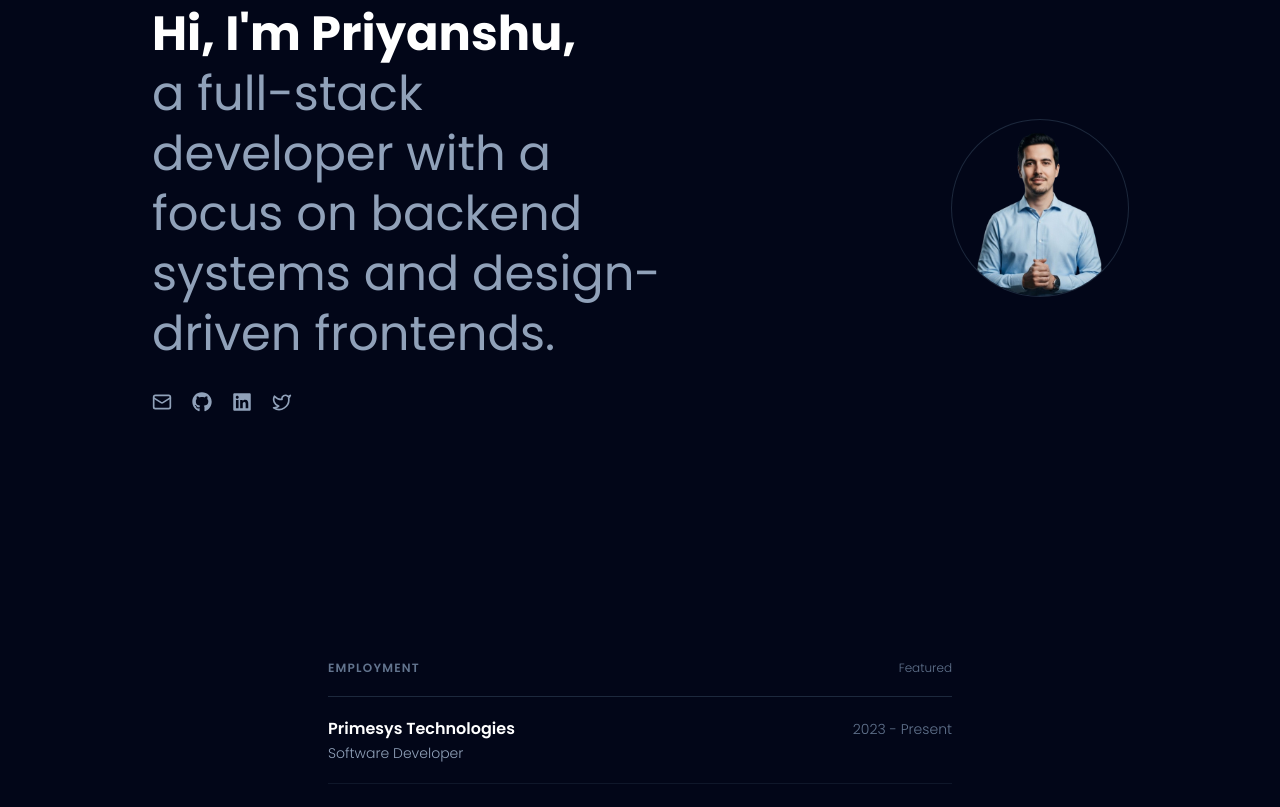
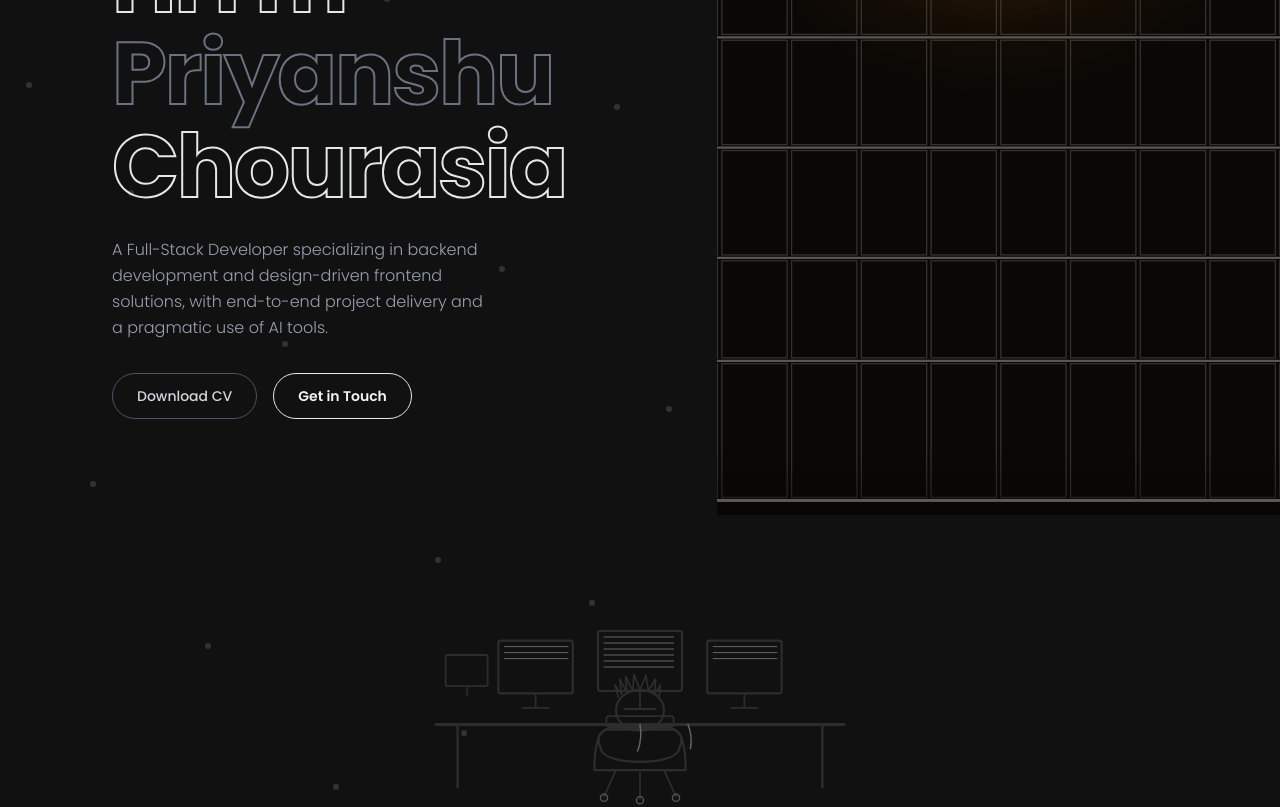
Before and after one commit to PriyanshuChourasia/portfolio-tanstack, a React (Vite) app: page / in a window 1280 px wide. Shown: the part 220-1027 px from the top of the page. Built offline with nearby package versions, Linux system fonts and the light colour scheme.

Commit message:
Portfolio update

```diff
--- a/src/components/Carousal.tsx
+++ b/src/components/Carousal.tsx
@@ -1,71 +1,298 @@
 import { motion } from 'framer-motion'
-import { Mail, Twitter } from 'lucide-react'
-import { FaGithub } from 'react-icons/fa6'
-import { FaLinkedin } from 'react-icons/fa'
 
-const socialLinks = [
-  { label: 'Email', href: 'mailto:priaynshuchourasia916@gmail.com', icon: Mail },
-  { label: 'GitHub', href: 'https://github.com/PriyanshuChourasia', icon: FaGithub },
-  { label: 'LinkedIn', href: 'https://www.linkedin.com/in/priyanshu-chourasia-17833120a/', icon: FaLinkedin },
-  { label: 'Twitter', href: 'https://x.com/CoderPriye', icon: Twitter },
+const DOT_POSITIONS = [
+  { x: '4%', y: '14%' }, { x: '10%', y: '38%' }, { x: '7%', y: '65%' },
+  { x: '18%', y: '9%' }, { x: '22%', y: '52%' }, { x: '16%', y: '80%' },
+  { x: '30%', y: '20%' }, { x: '34%', y: '72%' }, { x: '42%', y: '11%' },
+  { x: '39%', y: '45%' }, { x: '48%', y: '30%' }, { x: '36%', y: '88%' },
+  { x: '52%', y: '58%' }, { x: '58%', y: '17%' }, { x: '2%', y: '28%' },
+  { x: '26%', y: '93%' }, { x: '46%', y: '76%' }, { x: '14%', y: '96%' },
 ]
+
+function ScatteredDots() {
+  return (
+    <div className="absolute inset-0 pointer-events-none z-0" aria-hidden>
+      {DOT_POSITIONS.map((pos, i) => (
+        <div
+          key={i}
+          className="absolute w-1.5 h-1.5 rounded-full bg-gray-300/70 dark:bg-gray-600/50"
+          style={{ left: pos.x, top: pos.y }}
+        />
+      ))}
+    </div>
+  )
+}
+
+function ServerRackPanel() {
+  const SHELF_Y = [100, 175, 250, 325, 395]
+  const NUM_COLS = 14
+
+  return (
+    <div
+      className="relative w-full h-full overflow-hidden"
+      style={{ background: '#07050300' }}
+    >
+      {/* Dark base */}
+      <div
+        className="absolute inset-0"
+        style={{ background: '#08060400' }}
+      />
+
+      {/* Warm amber radial glow from pendant */}
+      <div
+        className="absolute inset-0 pointer-events-none z-10"
+        style={{
+          background:
+            'radial-gradient(ellipse 75% 60% at 50% -2%, rgba(251,191,36,0.42) 0%, rgba(217,119,6,0.22) 35%, rgba(120,60,0,0.08) 60%, transparent 75%)',
+        }}
+      />
+
+      {/* SVG line art */}
+      <svg
+        viewBox="0 0 700 500"
+        className="w-full h-full absolute inset-0"
+        preserveAspectRatio="xMidYMid slice"
+        xmlns="http://www.w3.org/2000/svg"
+        fill="none"
+      >
+        {/* Pendant lamp */}
+        <line x1="350" y1="0" x2="350" y2="14" stroke="rgba(255,255,255,0.45)" strokeWidth="1.5" />
+        <polygon
+          points="316,14 384,14 368,32 332,32"
+          fill="rgba(255,215,80,0.12)"
+          stroke="rgba(255,255,255,0.55)"
+          strokeWidth="1.5"
+        />
+        <circle cx="350" cy="23" r="3.5" fill="rgba(255,215,80,0.9)" />
+
+        {/* Outer rack frame */}
+        <rect x="18" y="42" width="664" height="448" fill="none" stroke="rgba(255,255,255,0.55)" strokeWidth="2" />
+
+        {/* Horizontal shelf dividers */}
+        {SHELF_Y.map((y) => (
+          <line
+            key={y}
+            x1="18"
+            y1={y}
+            x2="682"
+            y2={y}
+            stroke="rgba(255,255,255,0.32)"
+            strokeWidth="1.5"
+          />
+        ))}
+
+        {/* Server unit cells per row */}
+        {[
+          [42, 100],
+          [100, 175],
+          [175, 250],
+          [250, 325],
+          [325, 395],
+          [395, 490],
+        ].map(([y1, y2], rowIdx) => {
+          const cellW = 664 / NUM_COLS
+          return Array.from({ length: NUM_COLS }).map((_, colIdx) => (
+            <rect
+              key={`${rowIdx}-${colIdx}`}
+              x={18 + colIdx * cellW + 1.5}
+              y={y1 + 2}
+              width={cellW - 3}
+              height={y2 - y1 - 4}
+              stroke="rgba(255,255,255,0.17)"
+              strokeWidth="0.9"
+            />
+          ))
+        })}
+      </svg>
+
+      {/* Dark gradient at bottom edge to blend */}
+      <div
+        className="absolute bottom-0 left-0 right-0 h-16 pointer-events-none z-10"
+        style={{
+          background: 'linear-gradient(to bottom, transparent, rgba(8,6,4,0.5))',
+        }}
+      />
+    </div>
+  )
+}
+
+function DeveloperDeskIllustration() {
+  return (
+    <svg
+      viewBox="0 0 400 260"
+      className="w-full max-w-[480px] mx-auto"
+      fill="none"
+      stroke="#2d2d2d"
+      strokeLinecap="round"
+      strokeLinejoin="round"
+      xmlns="http://www.w3.org/2000/svg"
+    >
+      {/* ── Desk surface ── */}
+      <line x1="30" y1="188" x2="370" y2="188" strokeWidth="2.5" />
+
+      {/* ── Desk legs ── */}
+      <line x1="48" y1="188" x2="48" y2="240" strokeWidth="2" />
+      <line x1="352" y1="188" x2="352" y2="240" strokeWidth="2" />
+
+      {/* ── Centre monitor (main / tallest) ── */}
+      <rect x="165" y="110" width="70" height="50" rx="2" strokeWidth="1.8" />
+      <line x1="200" y1="160" x2="200" y2="175" strokeWidth="1.5" />
+      <line x1="187" y1="175" x2="213" y2="175" strokeWidth="1.5" />
+      {/* screen content lines */}
+      {[5, 10, 15, 20, 25, 30].map((dy) => (
+        <line key={dy} x1="170" y1={110 + dy} x2="228" y2={110 + dy} stroke="#888" strokeWidth="0.6" />
+      ))}
+
+      {/* ── Left monitor ── */}
+      <rect x="82" y="118" width="62" height="44" rx="2" strokeWidth="1.8" />
+      <line x1="113" y1="162" x2="113" y2="174" strokeWidth="1.5" />
+      <line x1="102" y1="174" x2="124" y2="174" strokeWidth="1.5" />
+      {[5, 10, 15].map((dy) => (
+        <line key={dy} x1="87" y1={118 + dy} x2="140" y2={118 + dy} stroke="#888" strokeWidth="0.6" />
+      ))}
+
+      {/* ── Right monitor ── */}
+      <rect x="256" y="118" width="62" height="44" rx="2" strokeWidth="1.8" />
+      <line x1="287" y1="162" x2="287" y2="174" strokeWidth="1.5" />
+      <line x1="276" y1="174" x2="298" y2="174" strokeWidth="1.5" />
+      {[5, 10, 15].map((dy) => (
+        <line key={dy} x1="261" y1={118 + dy} x2="314" y2={118 + dy} stroke="#888" strokeWidth="0.6" />
+      ))}
+
+      {/* ── Small side screen (far left) ── */}
+      <rect x="38" y="130" width="35" height="26" rx="2" strokeWidth="1.5" />
+      <line x1="56" y1="156" x2="56" y2="164" strokeWidth="1.3" />
+
+      {/* ── Keyboard ── */}
+      <rect x="172" y="181" width="56" height="9" rx="2" strokeWidth="1.5" />
+
+      {/* ── Chair back ── */}
+      <path
+        d="M162 226 Q162 195 172 192 L228 192 Q238 195 238 226 Z"
+        strokeWidth="1.8"
+      />
+
+      {/* ── Person: body (hoodie shoulders) ── */}
+      <path
+        d="M168 210 C164 200 164 196 172 192 L228 192 C236 196 236 200 232 210 C226 222 174 222 168 210 Z"
+        strokeWidth="1.8"
+      />
+
+      {/* ── Person: head ── */}
+      <ellipse cx="200" cy="176" rx="20" ry="17" strokeWidth="1.8" />
+
+      {/* ── Spiky hair ── */}
+      <path
+        d="M182,165 L179,155 L185,163 L183,150 L189,161 L188,148 L194,160 L195,146 L200,159 L205,147 L207,160 L213,150 L212,163 L217,155 L216,165"
+        strokeWidth="1.4"
+      />
+
+      {/* ── Chair legs / wheels ── */}
+      <line x1="180" y1="226" x2="170" y2="248" strokeWidth="1.5" />
+      <line x1="220" y1="226" x2="230" y2="248" strokeWidth="1.5" />
+      <line x1="200" y1="228" x2="200" y2="250" strokeWidth="1.5" />
+      {/* wheel dots */}
+      <circle cx="170" cy="249" r="3" stroke="#555" strokeWidth="1.2" />
+      <circle cx="230" cy="249" r="3" stroke="#555" strokeWidth="1.2" />
+      <circle cx="200" cy="251" r="3" stroke="#555" strokeWidth="1.2" />
+
+      {/* ── Cables hanging below desk ── */}
+      <path d="M200 188 Q202 200 198 210" stroke="#666" strokeWidth="1.2" />
+      <path d="M240 188 Q244 198 242 208" stroke="#666" strokeWidth="1.2" />
+    </svg>
+  )
+}
+
+function HeroCTAs() {
+  return (
+    <div className="flex flex-wrap gap-4 pt-2">
+      <a
+        href="/resume.pdf"
+        download
+        className="px-6 py-3 rounded-full border border-gray-400 dark:border-gray-600 text-sm font-medium text-gray-600 dark:text-gray-300 hover:border-gray-600 dark:hover:border-gray-400 hover:bg-gray-50 dark:hover:bg-white/5 transition-all duration-200"
+      >
+        Download CV
+      </a>
+      <a
+        href="#contact"
+        className="px-6 py-3 rounded-full border border-gray-800 dark:border-gray-200 text-sm font-semibold text-gray-800 dark:text-gray-100 hover:bg-gray-100 dark:hover:bg-white/10 transition-all duration-200"
+      >
+        Get in Touch
+      </a>
+    </div>
+  )
+}
+
+function HeroContent() {
+  return (
+    <motion.div
+      initial={{ opacity: 0, y: 24 }}
+      animate={{ opacity: 1, y: 0 }}
+      transition={{ duration: 0.65 }}
+      className="space-y-6 max-w-xl"
+    >
+      <p className="text-sm tracking-wide text-gray-400 dark:text-gray-500">
+        Welcome to my portfolio
+      </p>
+
+      <h1 className="hero-heading leading-none">
+        <span className="block">
+          <span className="hero-text-outline">Hi I&apos;m </span>
+          <span className="hero-text-outline-muted">Priyanshu</span>
+        </span>
+        <span className="block hero-text-outline">Chourasia</span>
+      </h1>
+
+      <p className="text-gray-500 dark:text-gray-400 text-base leading-relaxed max-w-sm">
+        A Full-Stack Developer specializing in backend development
+        and design-driven frontend solutions, with end-to-end project
+        delivery and a pragmatic use of AI tools.
+      </p>
+
+      <HeroCTAs />
+    </motion.div>
+  )
+}
 
 export function Hero() {
   return (
-    <section id="home" className="flex items-center min-h-screen pt-14">
-      <div className="max-w-5xl mx-auto px-6 w-full py-20 sm:py-28">
+    <section
+      id="home"
+      className="relative overflow-hidden bg-white dark:bg-[#111111]"
+    >
+      {/* Scattered background dots */}
+      <ScatteredDots />
+
+      {/* ── Upper: left text + right dark panel ── */}
+      <div className="relative flex min-h-[68vh] lg:min-h-[72vh]">
+        {/* Left: content */}
+        <div className="relative z-10 flex flex-1 items-center px-8 sm:px-12 lg:px-20 xl:px-28 py-24 pt-28 lg:max-w-[56%]">
+          <HeroContent />
+        </div>
+
+        {/* Right: server-rack dark panel */}
         <motion.div
-          initial={{ opacity: 0, y: 16 }}
-          animate={{ opacity: 1, y: 0 }}
-          transition={{ duration: 0.5 }}
-          className="flex flex-col-reverse md:flex-row md:items-center md:justify-between gap-12"
+          initial={{ opacity: 0 }}
+          animate={{ opacity: 1 }}
+          transition={{ duration: 0.9, delay: 0.15 }}
+          className="hidden lg:block relative flex-1 lg:max-w-[44%]"
+          style={{ background: '#08060400' }}
         >
-          {/* Left: intro + social icons */}
-          <div className="space-y-6 max-w-lg">
-            <h1 className="text-4xl sm:text-5xl font-bold text-slate-900 dark:text-white leading-tight">
-              Hi, I&apos;m Priyanshu,
-              <br />
-              <span className="font-normal text-slate-500 dark:text-slate-400">
-                a full-stack developer with a focus on backend systems and design-driven frontends.
-              </span>
-            </h1>
-
-            <div className="flex items-center gap-5 pt-1">
-              {socialLinks.map((link) => {
-                const Icon = link.icon
-                return (
-                  <a
-                    key={link.label}
-                    href={link.href}
-                    target={link.href.startsWith('mailto') ? undefined : '_blank'}
-                    rel="noopener noreferrer"
-                    aria-label={link.label}
-                    className="text-slate-400 hover:text-slate-900 dark:hover:text-white transition-colors"
-                  >
-                    <Icon size={20} />
-                  </a>
-                )
-              })}
-            </div>
-          </div>
-
-          {/* Right: circular profile photo */}
-          <motion.div
-            initial={{ opacity: 0, scale: 0.95 }}
-            animate={{ opacity: 1, scale: 1 }}
-            transition={{ duration: 0.5, delay: 0.15 }}
-            className="shrink-0 flex justify-center md:justify-end"
-          >
-            <div className="w-36 h-36 sm:w-44 sm:h-44 rounded-full overflow-hidden ring-1 ring-slate-200 dark:ring-slate-800">
-              <img
-                src="/hero-person.png"
-                alt="Priyanshu Chourasia"
-                className="w-full h-full object-cover object-top"
-              />
-            </div>
-          </motion.div>
+          {/* Dark background fill */}
+          <div className="absolute inset-0" style={{ background: '#0a0805' }} />
+          <ServerRackPanel />
         </motion.div>
       </div>
+
+      {/* ── Lower: developer desk illustration ── */}
+      <motion.div
+        initial={{ opacity: 0, y: 20 }}
+        animate={{ opacity: 1, y: 0 }}
+        transition={{ duration: 0.65, delay: 0.35 }}
+        className="relative z-10 flex justify-center pb-12 -mt-4"
+      >
+        <DeveloperDeskIllustration />
+      </motion.div>
     </section>
   )
 }
--- a/src/features/portfolio-main/components/HomePage.tsx
+++ b/src/features/portfolio-main/components/HomePage.tsx
@@ -7,7 +7,7 @@ import ContactSection from '@/features/contact/components/contact'
 
 export default function Home() {
   return (
-    <main className="bg-white dark:bg-slate-950 text-slate-900 dark:text-white">
+    <main className="bg-white dark:bg-[#111111] text-gray-900 dark:text-gray-100">
       <Navbar />
       <Hero />
       <ResumeSection />
--- a/src/features/resume/components/resume.tsx
+++ b/src/features/resume/components/resume.tsx
@@ -9,15 +9,14 @@ export function ResumeSection() {
     <section id="experience" className="py-20">
       <div className="max-w-2xl mx-auto px-6">
 
-        {/* Section header row */}
         <div className="flex items-center justify-between mb-5">
-          <h2 className="text-xs font-semibold uppercase tracking-widest text-slate-400 dark:text-slate-500">
+          <h2 className="text-xs font-semibold uppercase tracking-widest text-emerald-600 dark:text-emerald-500">
             Employment
           </h2>
-          <span className="text-xs text-slate-400 dark:text-slate-500">Featured</span>
+          <span className="text-xs text-emerald-600/50 dark:text-emerald-500/50">Featured</span>
         </div>
 
-        <hr className="border-slate-200 dark:border-slate-800" />
+        <hr className="border-emerald-100 dark:border-[#1a2e22]" />
 
         <motion.div
           initial={{ opacity: 0 }}
@@ -29,29 +28,29 @@ export function ResumeSection() {
             <div key={i}>
               <div className="flex items-start justify-between py-5 gap-4">
                 <div>
-                  <p className="text-base font-semibold text-slate-900 dark:text-white">
+                  <p className="text-base font-semibold text-emerald-950 dark:text-emerald-50">
                     {exp.company}
                   </p>
-                  <p className="text-sm text-slate-500 dark:text-slate-400 mt-0.5">
+                  <p className="text-sm text-emerald-700/60 dark:text-emerald-300/50 mt-0.5">
                     {exp.title}
                   </p>
                 </div>
-                <span className="text-sm text-slate-400 dark:text-slate-500 shrink-0 mt-0.5">
+                <span className="text-sm text-emerald-600/50 dark:text-emerald-400/50 shrink-0 mt-0.5">
                   {exp.period}
                 </span>
               </div>
               {i < experience.length - 1 && (
-                <hr className="border-slate-100 dark:border-slate-800/50" />
+                <hr className="border-emerald-50 dark:border-[#1a2e22]/60" />
               )}
             </div>
           ))}
         </motion.div>
 
-        <hr className="border-slate-200 dark:border-slate-800 mb-5" />
+        <hr className="border-emerald-100 dark:border-[#1a2e22] mb-5" />
 
         <a
           href="#"
-          className="inline-flex items-center gap-1.5 text-sm text-slate-500 dark:text-slate-400 hover:text-slate-900 dark:hover:text-white transition-colors"
+          className="inline-flex items-center gap-1.5 text-sm text-emerald-600/60 dark:text-emerald-400/50 hover:text-emerald-500 dark:hover:text-emerald-400 transition-colors"
         >
           All Employment <ArrowRight size={13} />
         </a>
--- a/src/styles.css
+++ b/src/styles.css
@@ -469,6 +469,31 @@
   }
 }
 
+/* ── Hero section typography ── */
+@layer utilities {
+  .hero-heading {
+    font-size: clamp(2.8rem, 7vw, 5.5rem);
+    font-weight: 700;
+    letter-spacing: -0.025em;
+    line-height: 1.05;
+  }
+
+  .hero-text-outline {
+    -webkit-text-stroke: 2px var(--hero-stroke, #1a1a1a);
+    color: transparent;
+  }
+
+  .hero-text-outline-muted {
+    -webkit-text-stroke: 2px var(--hero-stroke-muted, #b0b0b0);
+    color: transparent;
+  }
+}
+
+.dark {
+  --hero-stroke: #e5e7eb;
+  --hero-stroke-muted: #6b7280;
+}
+
 @layer base {
   * {
     @apply border-border outline-ring/50;
@@ -477,13 +502,14 @@
     @apply bg-background text-foreground;
     font-family: 'Poppins', sans-serif;
     font-weight: 300;
-    background: #0f172a;
+    background: #111111;
+    color: #f5f5f5;
     transition: background 0.3s ease, color 0.3s ease;
   }
 
   html:not(.dark) body {
     background: #ffffff;
-    color: #0f172a;
+    color: #1a1a1a;
   }
 
   /* Selection color */
```
Also changed, not shown: src/components/Navbar.tsx (+7 -7 lines), src/features/articles/components/article-preview.tsx (+8 -8 lines), src/features/contact/components/contact.tsx (+7 -7 lines), src/features/works/components/works.tsx (+9 -9 lines), 2 other files (tests, documents, lock files or other folders).
